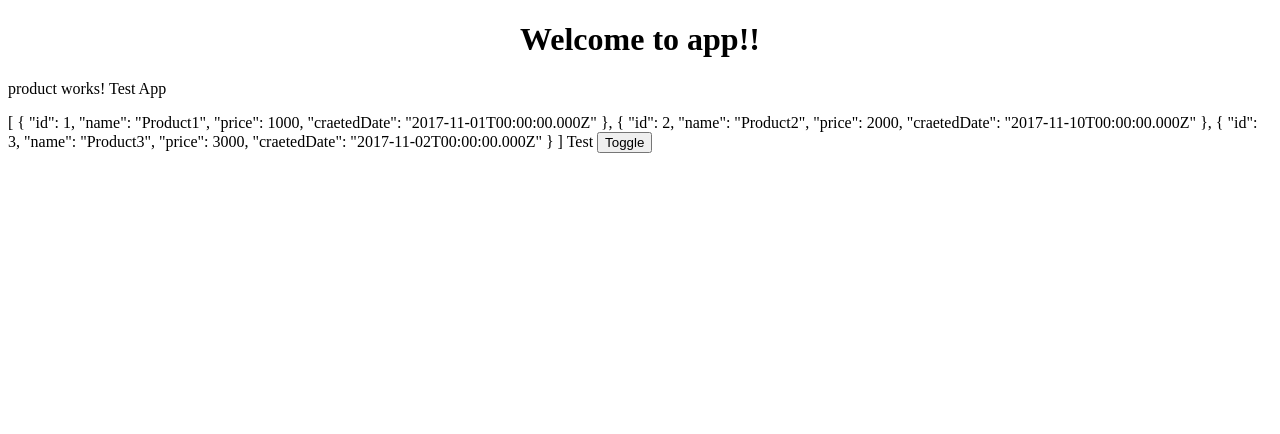
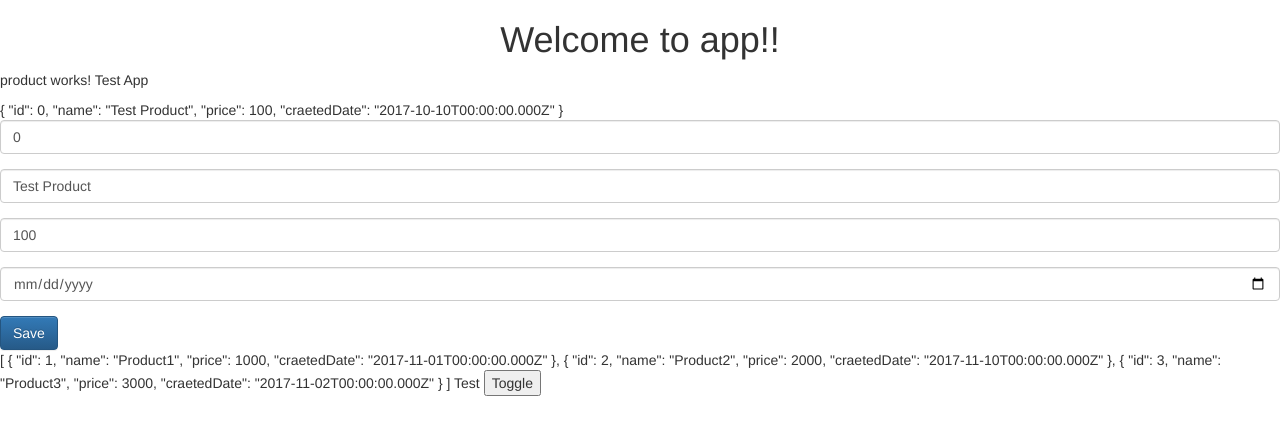
Before and after one commit to santoshyadav198613/ShoppingApp-Edureka, an Angular app: page / in a window 1280 px wide. Shown: the top 434 px of the page. Built offline with nearby package versions, Linux system fonts and the light colour scheme.

Commit message:
added Forms

```diff
--- a/src/app/app.component.ts
+++ b/src/app/app.component.ts
@@ -1,14 +1,26 @@
-import { Component } from '@angular/core';
+import { Component, Inject, OnInit } from '@angular/core';
+import { ApiConfig } from './service/ApiValueProvider/ApiConfig';
+import { API_CONFIG } from './service/ApiValueProvider/api.config';
 
 @Component({
   selector: 'app-root',
   templateUrl: './app.component.html',
   styleUrls: ['./app.component.css']
 })
-export class AppComponent {
+export class AppComponent implements OnInit {
   title = 'app';
   firstName: string = 'Test';
   isHidden: boolean = true;
+
+  constructor( @Inject(API_CONFIG) private apiConfig: ApiConfig) {
+
+  }
+
+  ngOnInit() {
+    console.log('This is coming from Value provider' + this.apiConfig.apiEndPoint);
+  }
+
+
 
   divToggle() {
     this.isHidden = !this.isHidden;
--- a/src/app/app.module.ts
+++ b/src/app/app.module.ts
@@ -1,18 +1,22 @@
 import { BrowserModule } from '@angular/platform-browser';
 import { NgModule } from '@angular/core';
+import { FormsModule } from '@angular/forms';
 
 import { AppComponent } from './app.component';
 import { ProductComponent } from './product/product.component';
 import { ProductService } from './service/product/product.service';
+import { API_CONFIG, APP_CONFIG } from './service/ApiValueProvider/api.config';
 @NgModule({
   declarations: [
     AppComponent,
     ProductComponent
   ],
   imports: [
-    BrowserModule
+    BrowserModule,
+    FormsModule
   ],
-  providers: [{ provide: ProductService, useClass: ProductService }],
+  providers: [{ provide: ProductService, useClass: ProductService },
+  { provide: API_CONFIG, useValue: APP_CONFIG }],
   bootstrap: [AppComponent]
 })
 export class AppModule { }
--- a/src/app/product/product.component.html
+++ b/src/app/product/product.component.html
@@ -1,4 +1,25 @@
 <p>
   product works! {{appName}}
 </p>
+
+
+{{product| json}}
+<form #productForm="ngForm" (submit)="submit()" novalidate>
+  <div class="form-group">
+    <input class="form-control" required type="number" [(ngModel)]="product.id" name="id" placeholder="Id">
+  </div>
+  <div class="form-group">
+    <input class="form-control" required type="text" [(ngModel)]="product.name" name="name" placeholder="Product Name">
+  </div>
+  <div class="form-group">
+    <input class="form-control" required type="number" [(ngModel)]="product.price" name="price" placeholder="Product Price">
+  </div>
+  <div class="form-group">
+    <input class="form-control" required type="date" [(ngModel)]="product.craetedDate" name="createDate" placeholder="Created Date">
+  </div>
+  <div>
+    <button [disabled]="productForm.invalid" class="btn btn-primary">Save</button>
+  </div>
+</form>
+
 {{products| json}}
--- a/src/app/product/product.component.ts
+++ b/src/app/product/product.component.ts
@@ -11,10 +11,22 @@ import { Product } from '../service/product/product';
 export class ProductComponent implements OnInit {
   appName: string;
   products: Product[];
+  product = new Product();
   constructor(private productService: ProductService) { }
 
   ngOnInit() {
     this.appName = 'Test App';
+    this.product = { id: 0, name: 'Test Product', price: 100, craetedDate: new Date('10-10-2017') };
+    this.loadProductData();
+  }
+
+  submit() {
+    this.productService.addProduct(this.product);
+    this.loadProductData();
+    this.product = new Product();
+  }
+
+  loadProductData() {
     this.products = this.productService.getProducts();
   }
 
--- /dev/null
+++ b/src/app/service/ApiValueProvider/ApiConfig.ts
@@ -0,0 +1,4 @@
+export interface ApiConfig {
+    apiEndPoint: string;
+    token: string;
+}
--- /dev/null
+++ b/src/app/service/ApiValueProvider/api.config.ts
@@ -0,0 +1,9 @@
+import { InjectionToken } from '@angular/core';
+import { ApiConfig } from './ApiConfig';
+
+export let API_CONFIG = new InjectionToken<ApiConfig>('api.config');
+
+export const APP_CONFIG: ApiConfig = {
+    apiEndPoint: 'http://jsonplaceholder.typicode.com/todos',
+    token: 'testToken'
+}
--- a/src/app/service/product/product.service.ts
+++ b/src/app/service/product/product.service.ts
@@ -15,4 +15,9 @@ export class ProductService {
     return this.productList;
   }
 
+  addProduct(product: Product) {
+    this.productList.push(product);
+    return this.productList;
+  }
+
 }
--- a/src/index.html
+++ b/src/index.html
@@ -7,6 +7,14 @@
 
   <meta name="viewport" content="width=device-width, initial-scale=1">
   <link rel="icon" type="image/x-icon" href="favicon.ico">
+  <!-- Latest compiled and minified CSS -->
+<link rel="stylesheet" href="https://maxcdn.bootstrapcdn.com/bootstrap/3.3.7/css/bootstrap.min.css" integrity="sha384-BVYiiSIFeK1dGmJRAkycuHAHRg32OmUcww7on3RYdg4Va+PmSTsz/K68vbdEjh4u" crossorigin="anonymous">
+
+<!-- Optional theme -->
+<link rel="stylesheet" href="https://maxcdn.bootstrapcdn.com/bootstrap/3.3.7/css/bootstrap-theme.min.css" integrity="sha384-rHyoN1iRsVXV4nD0JutlnGaslCJuC7uwjduW9SVrLvRYooPp2bWYgmgJQIXwl/Sp" crossorigin="anonymous">
+
+<!-- Latest compiled and minified JavaScript -->
+<script src="https://maxcdn.bootstrapcdn.com/bootstrap/3.3.7/js/bootstrap.min.js" integrity="sha384-Tc5IQib027qvyjSMfHjOMaLkfuWVxZxUPnCJA7l2mCWNIpG9mGCD8wGNIcPD7Txa" crossorigin="anonymous"></script>
 </head>
 <body>
   <app-root></app-root>
```
